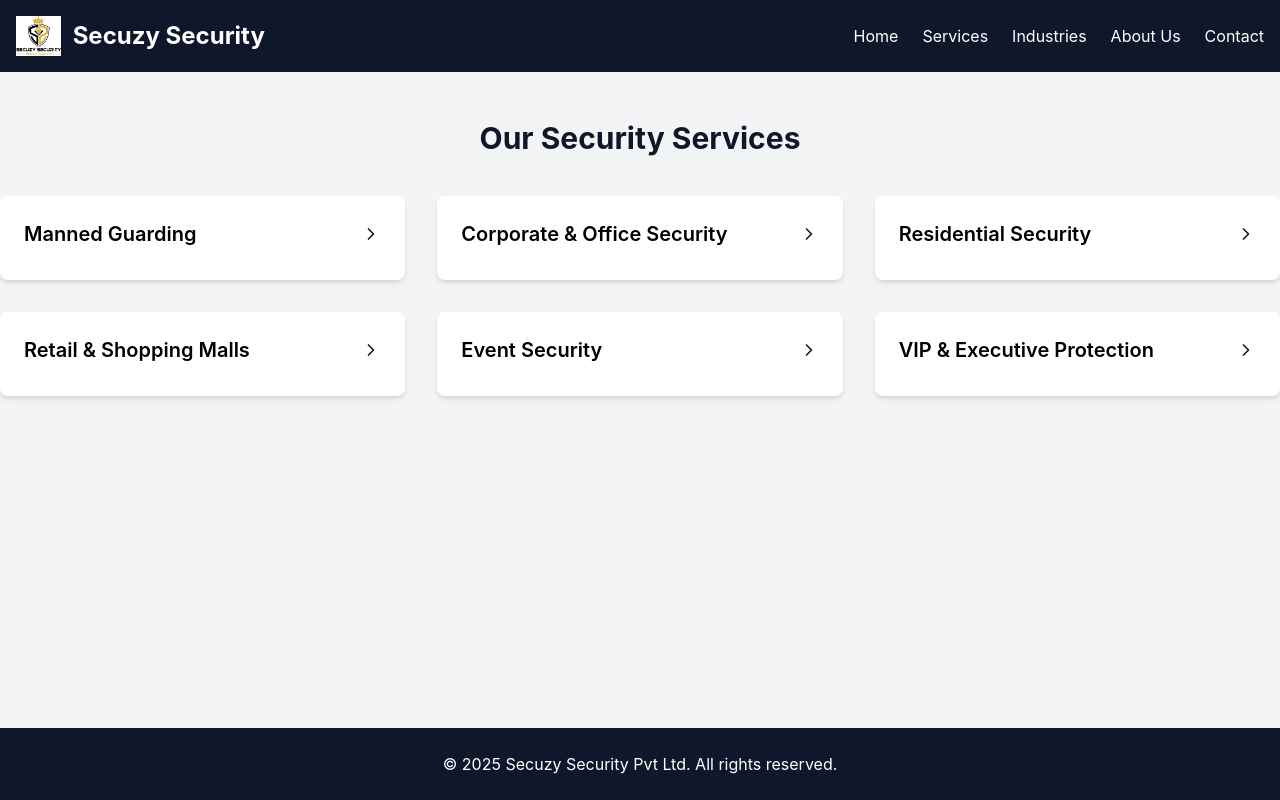
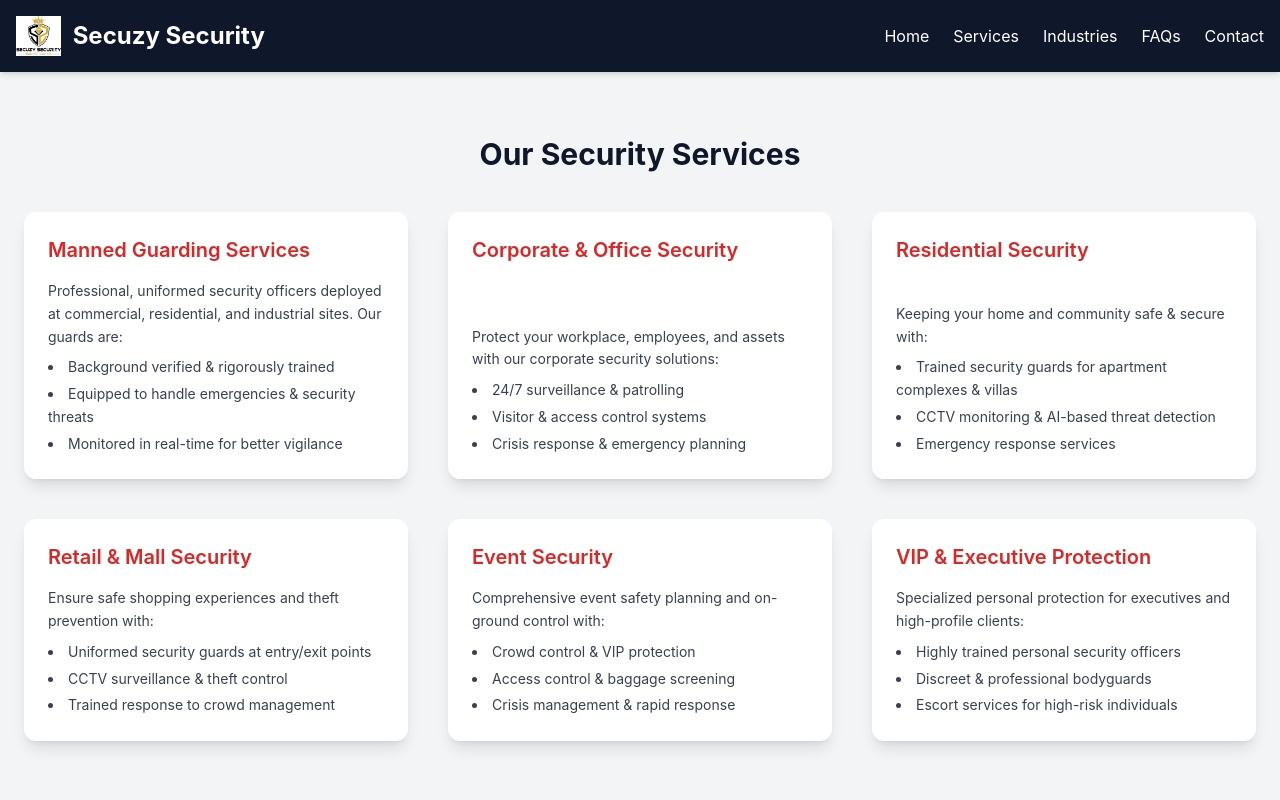
Before and after one commit to HimeshRoutray/secuzy-ui, a React (Create React App) app: page /secuzy-ui/services in a window 1280 px wide. Shown: the top 800 px of the page. Built offline with nearby package versions, Linux system fonts and the light colour scheme.

Commit message:
Added all points left in document and mobile UI modification and code cleaning

```diff
--- a/src/App.js
+++ b/src/App.js
@@ -6,7 +6,7 @@ import Footer from "./components/Footer";
 import Home from "./pages/Home";
 import Services from "./pages/Services";
 import Industries from "./pages/Industries";
-import About from "./pages/About";
+import Faq from "./pages/Faq";
 import Contact from "./pages/Contact";
 
 function App() {
@@ -18,7 +18,7 @@ function App() {
           <Route path="/" element={<Home />} />
           <Route path="/services" element={<Services />} />
           <Route path="/industries" element={<Industries />} />
-          <Route path="/about" element={<About />} />
+          <Route path="/faq" element={<Faq />} />
           <Route path="/contact" element={<Contact />} />
         </Routes>
       </main>
--- /dev/null
+++ b/src/components/DetailedServiceCard.js
@@ -0,0 +1,10 @@
+// src/components/DetailedServiceCard.js
+
+export default function DetailedServiceCard({ title, desc }) {
+  return (
+    <div className="bg-white shadow-lg rounded-xl p-6 hover:shadow-2xl transition-shadow duration-300 flex flex-col justify-between">
+      <h3 className="text-xl font-semibold text-accent mb-4">{title}</h3>
+      <div className="text-gray-700 text-sm leading-relaxed">{desc}</div>
+    </div>
+  );
+}
--- a/src/components/Footer.js
+++ b/src/components/Footer.js
@@ -1,6 +1,3 @@
-// src/components/Footer.js
-import React from "react";
-
 export default function Footer() {
   return (
     <footer className="bg-primary text-white py-6 mt-12">
--- a/src/components/Header.js
+++ b/src/components/Header.js
@@ -1,11 +1,13 @@
-// src/components/Header.js
-import React from "react";
-import { Link } from "react-router-dom";
-import logo from "../assets/logoSecuzy.jpg"; // 👈 place your logo inside src/assets/
+import React, { useState } from "react";
+import { Menu, X } from "lucide-react";
+import logo from "../assets/logoSecuzy.jpg";
+import NavbarLinks from "./NavbarLinks";
 
 export default function Header() {
+  const [isOpen, setIsOpen] = useState(false);
+
   return (
-    <header className="bg-primary text-white">
+    <header className="bg-primary text-white shadow-md sticky top-0 z-50">
       <div className="container mx-auto flex justify-between items-center p-4">
 
         {/* Logo + Name */}
@@ -13,20 +15,33 @@ export default function Header() {
           <img
             src={logo}
             alt="Secuzy Security Logo"
-            className="h-10 w-auto object-contain" // 👈 adjust height as needed
+            className="h-10 w-auto object-contain"
           />
           <h1 className="text-xl md:text-2xl font-bold">Secuzy Security</h1>
         </div>
 
-        {/* Nav Links */}
-        <nav className="space-x-6">
-          <Link to="/" className="hover:text-accent">Home</Link>
-          <Link to="/services" className="hover:text-accent">Services</Link>
-          <Link to="/industries" className="hover:text-accent">Industries</Link>
-          <Link to="/about" className="hover:text-accent">About Us</Link>
-          <Link to="/contact" className="hover:text-accent">Contact</Link>
+        {/* Hamburger Button (mobile only) */}
+        <button
+          className="md:hidden p-2 rounded focus:outline-none"
+          onClick={() => setIsOpen(!isOpen)}
+        >
+          {isOpen ? <X size={24} /> : <Menu size={24} />}
+        </button>
+
+        {/* Desktop Nav */}
+        <nav className="hidden md:flex space-x-6">
+          <NavbarLinks />
         </nav>
       </div>
+
+      {/* Mobile Dropdown */}
+      {isOpen && (
+        <div className="md:hidden bg-primary border-t border-gray-700">
+          <nav className="flex flex-col items-center py-4 space-y-3">
+            <NavbarLinks onClick={() => setIsOpen(false)} />
+          </nav>
+        </div>
+      )}
     </header>
   );
 }
--- /dev/null
+++ b/src/components/NavbarLinks.js
@@ -0,0 +1,13 @@
+import { Link } from "react-router-dom";
+
+export default function NavbarLinks({ onClick }) {
+  return (
+    <>
+      <Link to="/" className="hover:text-accent" onClick={onClick}>Home</Link>
+      <Link to="/services" className="hover:text-accent" onClick={onClick}>Services</Link>
+      <Link to="/industries" className="hover:text-accent" onClick={onClick}>Industries</Link>
+      <Link to="/faq" className="hover:text-accent" onClick={onClick}>FAQs</Link>
+      <Link to="/contact" className="hover:text-accent" onClick={onClick}>Contact</Link>
+    </>
+  );
+}
--- a/src/pages/Contact.js
+++ b/src/pages/Contact.js
@@ -1,5 +1,3 @@
-import React from "react";
-
 export default function Contact() {
   return (
     <div className="container mx-auto py-12 px-4">
@@ -29,13 +27,6 @@ export default function Contact() {
           <p className="text-gray-600">Website: [Your Website]</p>
         </div>
       </div>
-
-      {/* Support Button */}
-      <div className="text-center mt-12">
-        <button className="bg-accent text-white px-6 py-3 rounded-lg font-semibold hover:bg-red-700 transition">
-          Contact Support
-        </button>
-      </div>
     </div>
   );
 }
--- a/src/pages/About.js
+++ b/src/pages/Faq.js
@@ -23,14 +23,14 @@ const faqs = [
   },
 ];
 
-export default function About() {
+export default function Faq() {
   const [openIndex, setOpenIndex] = useState(null);
 
   return (
     <div className="container mx-auto py-12 px-4">
       {/* Hero Section */}
       <div className="text-center mb-12">
-        <h1 className="text-4xl font-bold text-primary mb-4">About Secuzy</h1>
+        <h1 className="text-4xl font-bold text-primary mb-4">Common Query Clarification</h1>
         <p className="text-gray-600 max-w-2xl mx-auto">
           Established with a vision to redefine security services in India, Secuzy has grown into a trusted partner for businesses, communities, and individuals looking for high-end security solutions.
         </p>
--- a/src/pages/Services.js
+++ b/src/pages/Services.js
@@ -1,23 +1,136 @@
-import React from "react";
-import Card from "../components/ServiceCard";
+import { useNavigate } from "react-router-dom";
+import DetailedServiceCard from "../components/DetailedServiceCard";
 
 const services = [
-  { title: "Manned Guarding", desc: "Professional, uniformed officers for commercial, residential, and industrial sites." },
-  { title: "Corporate & Office Security", desc: "24/7 surveillance, access control, and emergency response for workplaces." },
-  { title: "Residential Security", desc: "Trained guards, CCTV monitoring, and AI-based threat detection." },
-  { title: "Retail & Shopping Malls", desc: "Theft prevention, crowd management, and safe shopping experiences." },
-  { title: "Event Security", desc: "Crowd control, VIP protection, and rapid crisis response." },
-  { title: "VIP & Executive Protection", desc: "Highly trained personal bodyguards and discreet escort services." },
+  {
+    title: "Manned Guarding Services",
+    desc: (
+      <>
+        <p className="mb-2">
+          Professional, uniformed security officers deployed at commercial,
+          residential, and industrial sites. Our guards are:
+        </p>
+        <ul className="list-disc list-inside text-gray-700 space-y-1">
+          <li>Background verified & rigorously trained</li>
+          <li>Equipped to handle emergencies & security threats</li>
+          <li>Monitored in real-time for better vigilance</li>
+        </ul>
+      </>
+    ),
+  },
+  {
+    title: "Corporate & Office Security",
+    desc: (
+      <>
+        <p className="mb-2">
+          Protect your workplace, employees, and assets with our corporate
+          security solutions:
+        </p>
+        <ul className="list-disc list-inside text-gray-700 space-y-1">
+          <li>24/7 surveillance & patrolling</li>
+          <li>Visitor & access control systems</li>
+          <li>Crisis response & emergency planning</li>
+        </ul>
+      </>
+    ),
+  },
+  {
+    title: "Residential Security",
+    desc: (
+      <>
+        <p className="mb-2">
+          Keeping your home and community safe & secure with:
+        </p>
+        <ul className="list-disc list-inside text-gray-700 space-y-1">
+          <li>Trained security guards for apartment complexes & villas</li>
+          <li>CCTV monitoring & AI-based threat detection</li>
+          <li>Emergency response services</li>
+        </ul>
+      </>
+    ),
+  },
+  {
+    title: "Retail & Mall Security",
+    desc: (
+      <>
+        <p className="mb-2">
+          Ensure safe shopping experiences and theft prevention with:
+        </p>
+        <ul className="list-disc list-inside text-gray-700 space-y-1">
+          <li>Uniformed security guards at entry/exit points</li>
+          <li>CCTV surveillance & theft control</li>
+          <li>Trained response to crowd management</li>
+        </ul>
+      </>
+    ),
+  },
+  {
+    title: "Event Security",
+    desc: (
+      <>
+        <p className="mb-2">
+          Comprehensive event safety planning and on-ground control with:
+        </p>
+        <ul className="list-disc list-inside text-gray-700 space-y-1">
+          <li>Crowd control & VIP protection</li>
+          <li>Access control & baggage screening</li>
+          <li>Crisis management & rapid response</li>
+        </ul>
+      </>
+    ),
+  },
+  {
+    title: "VIP & Executive Protection",
+    desc: (
+      <>
+        <p className="mb-2">
+          Specialized personal protection for executives and high-profile
+          clients:
+        </p>
+        <ul className="list-disc list-inside text-gray-700 space-y-1">
+          <li>Highly trained personal security officers</li>
+          <li>Discreet & professional bodyguards</li>
+          <li>Escort services for high-risk individuals</li>
+        </ul>
+      </>
+    ),
+  },
 ];
 
 export default function Services() {
+  const navigate = useNavigate();
+
+  const handleContactRedirect = () => {
+    navigate("/contact");
+  };
+
   return (
-    <div className="container mx-auto py-12">
-      <h2 className="text-3xl font-bold text-center text-primary mb-10">Our Security Services</h2>
-      <div className="grid md:grid-cols-2 lg:grid-cols-3 gap-8">
+    <div className="container mx-auto py-16 px-6">
+      <h2 className="text-3xl font-bold text-center text-primary mb-10">
+        Our Security Services
+      </h2>
+
+      <div className="grid md:grid-cols-2 lg:grid-cols-3 gap-10">
         {services.map((s, idx) => (
-          <Card key={idx} title={s.title} desc={s.desc} clickable={true}/>
+          <DetailedServiceCard key={idx} title={s.title} desc={s.desc} />
         ))}
+      </div>
+
+      {/* CTA Section */}
+      <div className="text-center mt-16 bg-gray-50 p-8 rounded-xl shadow-md">
+        <h3 className="text-2xl font-bold text-primary mb-4">
+          Need a Custom Security Plan?
+        </h3>
+        <p className="text-gray-600 mb-6">
+          Every client’s security requirements are unique. Let us design a
+          tailored protection strategy that fits your specific needs.
+        </p>
+        <button
+          onClick={handleContactRedirect}
+          className="bg-accent text-white px-6 py-3 rounded-lg font-semibold hover:bg-red-700 transition"
+        >
+          Contact Us for a Free Consultation
+        </button>
       </div>
     </div>
   );
```
Also changed, not shown: src/pages/Home.js (+78 -44 lines), src/assets/aboutImage.png (added), src/assets/missionImage.png (added), src/components/IndustryCard.js (deleted).
